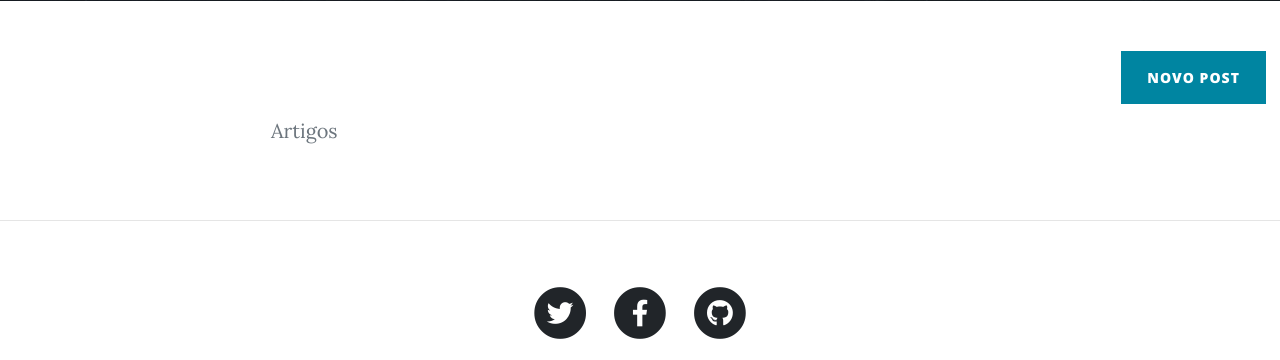
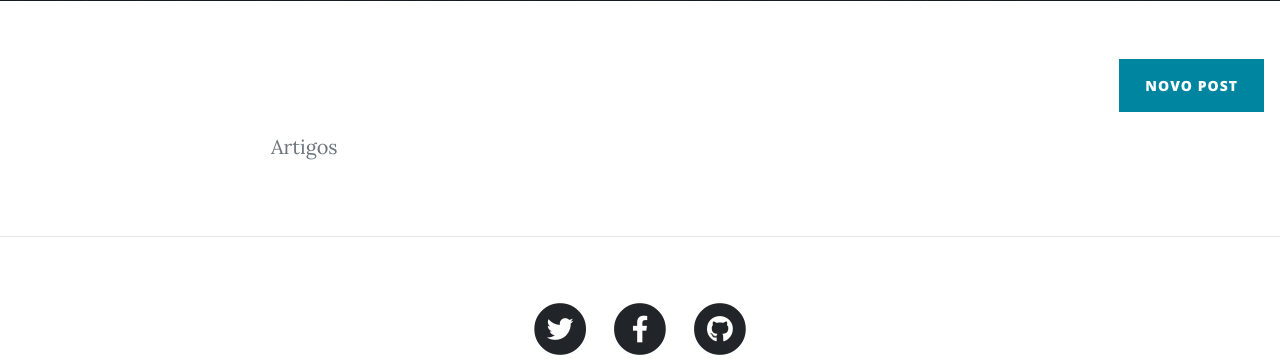
Before and after one commit to LucasBruce/BlogAthilla, a Spring app: template mycodeblog-master/src/main/resources/templates/post.html in a window 1280 px wide. Shown: the part 692-1052 px from the top of the page. Run offline with Thymeleaf, Linux system fonts and the light colour scheme; the template is opened without the code that fills it, so the values that code supplies are empty; some of the project's set-up classes (security, data sources, template engines, error pages and the like) are left out, and stand-ins take their place.

Commit message:
blog v0.5

```diff
--- a/mycodeblog-master/src/main/resources/templates/post.html
+++ b/mycodeblog-master/src/main/resources/templates/post.html
@@ -78,8 +78,10 @@
 
 <!--menu artigo-->
 <header>
+     <nav class="navbar navbar-light ">
       <span class="navbar-brand mb-0 h1" style="font-weight: bold;"></span>
-      <a href="/newpost" class="btn btn-primary" role="button" style="position: relative; left: 1100px">Novo Post</a>
+      <a href="/newpost" class="btn btn-primary" role="button" >Novo Post</a>
+     </nav>
 </header>
 
   <!-- Post Content -->
```
